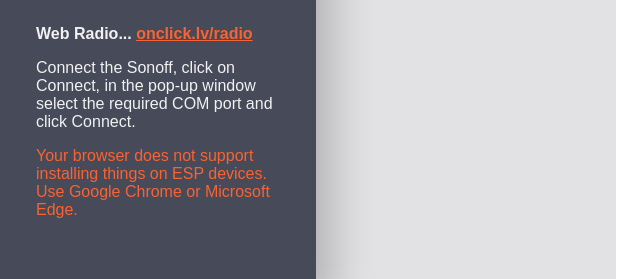
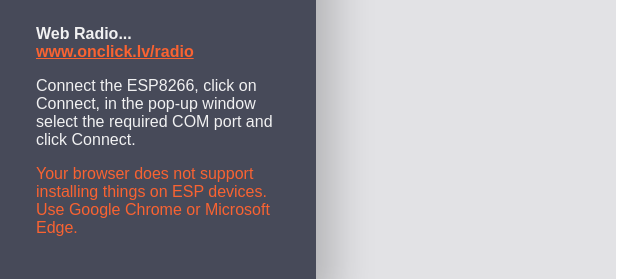
Before and after one commit to renat2985/esp8266-Radio, a plain HTML site: page index.html in a window 1280 px wide. Shown: the part 271-550 px from the top of the page, 644-1280 px from the left. Drawn offline with nearby package versions, Linux system fonts and the light colour scheme; a web font is replaced by a local one.

Commit message:
Update index.html

```diff
--- a/index.html
+++ b/index.html
@@ -22,8 +22,8 @@
         <a target="_blank" href="https://github.com/renat2985/esp8266-Radio" style="float: right;color: #fff;margin: 10px;"><i class="fa fa-github"></i></a>
         <a href="#" onclick="tidioChatApi.display(true);tidioChatApi.open();tidioChatApi.messageFromVisitor('Мне нужна помощь с Radio');" style="float: right;color: #fff;margin:10px;"><i class="fa fa-comments-o"></i></a>
         <div class="form">
-          <p><b>Web Radio... <a href="http://www.onclick.lv/radio/" class="text-danger">onclick.lv/radio</a></b></p>
-          <p>Connect the Sonoff, click on Connect, in the pop-up window select the required COM port and click Connect.</p>
+          <p><b>Web Radio... <a href="http://www.onclick.lv/radio/" class="text-danger">www.onclick.lv/radio</a></b></p>
+          <p>Connect the ESP8266, click on Connect, in the pop-up window select the required COM port and click Connect.</p>
           <esp-web-install-button manifest="./manifest.json">
             <span slot="unsupported" class="text-danger">Your browser does not support installing things on ESP devices. Use Google Chrome or Microsoft Edge.</span>
           </esp-web-install-button>
```
